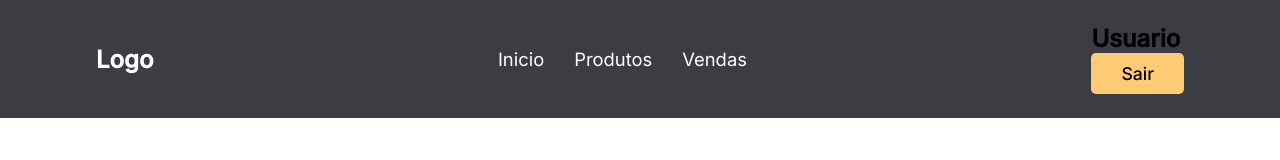
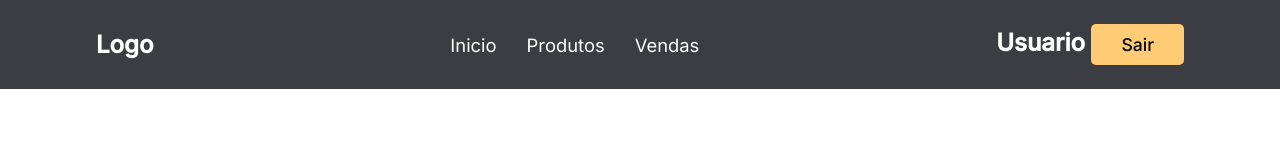
Before and after one commit to Ginaldo-Silva/GemSistem, a plain HTML site: page homepage/index.html in a window 1280 px wide. Drawn offline with Linux system fonts and the light colour scheme.

Commit message:
Modifcação
Novas cores e posições!

```diff
--- a/homepage/index.html
+++ b/homepage/index.html
@@ -28,8 +28,7 @@
                 </ul>
             </div>
             <div class="login-btn">
-                <h2>Usuario</h2>
-                <button><a href="#">Sair</a></button>
+                <h2>Usuario <button><a href="#">Sair</a></button></h2>
             </div>
         </nav>
     </header>
--- a/homepage/style.css
+++ b/homepage/style.css
@@ -63,6 +63,10 @@ header {
     border-radius: 5px;
 }
 
+.login-btn h2 {
+    color: white;
+}
+
 .login-btn button a {
     text-decoration: none;
     color: black;
```
